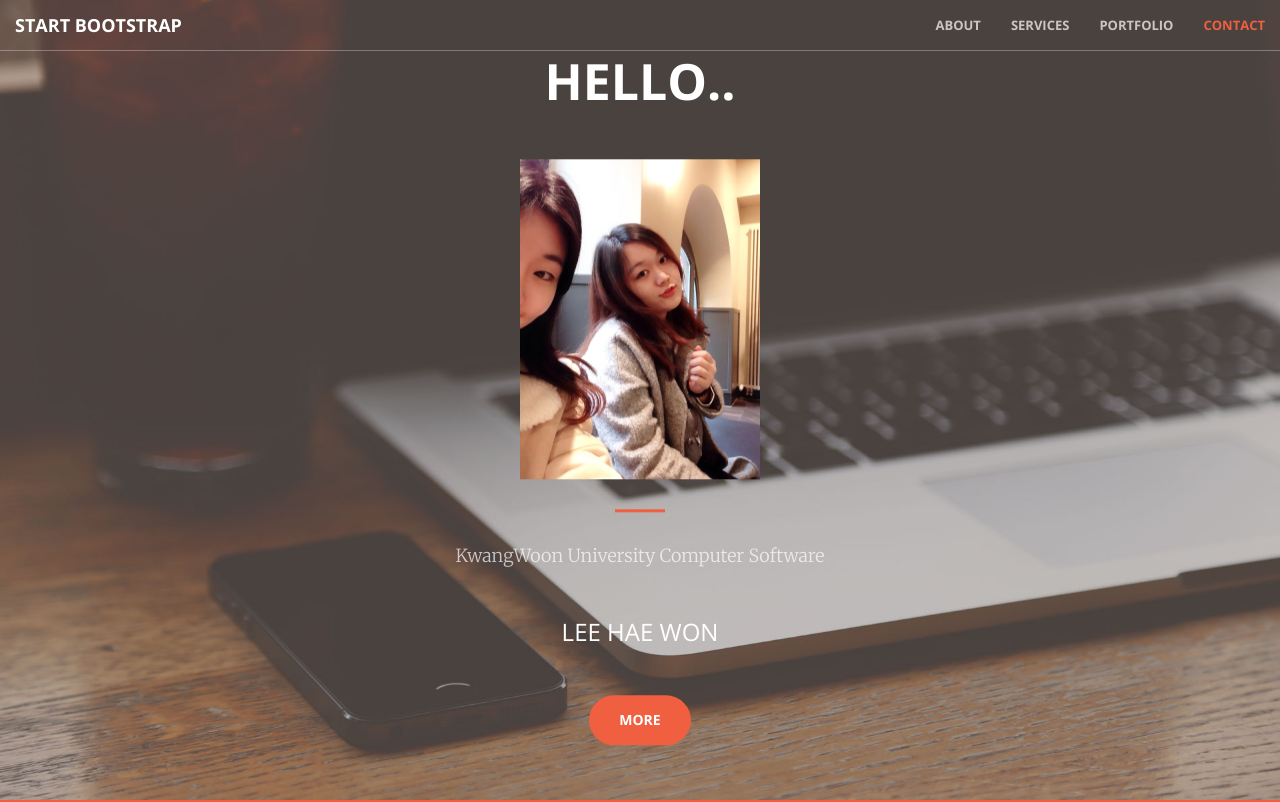
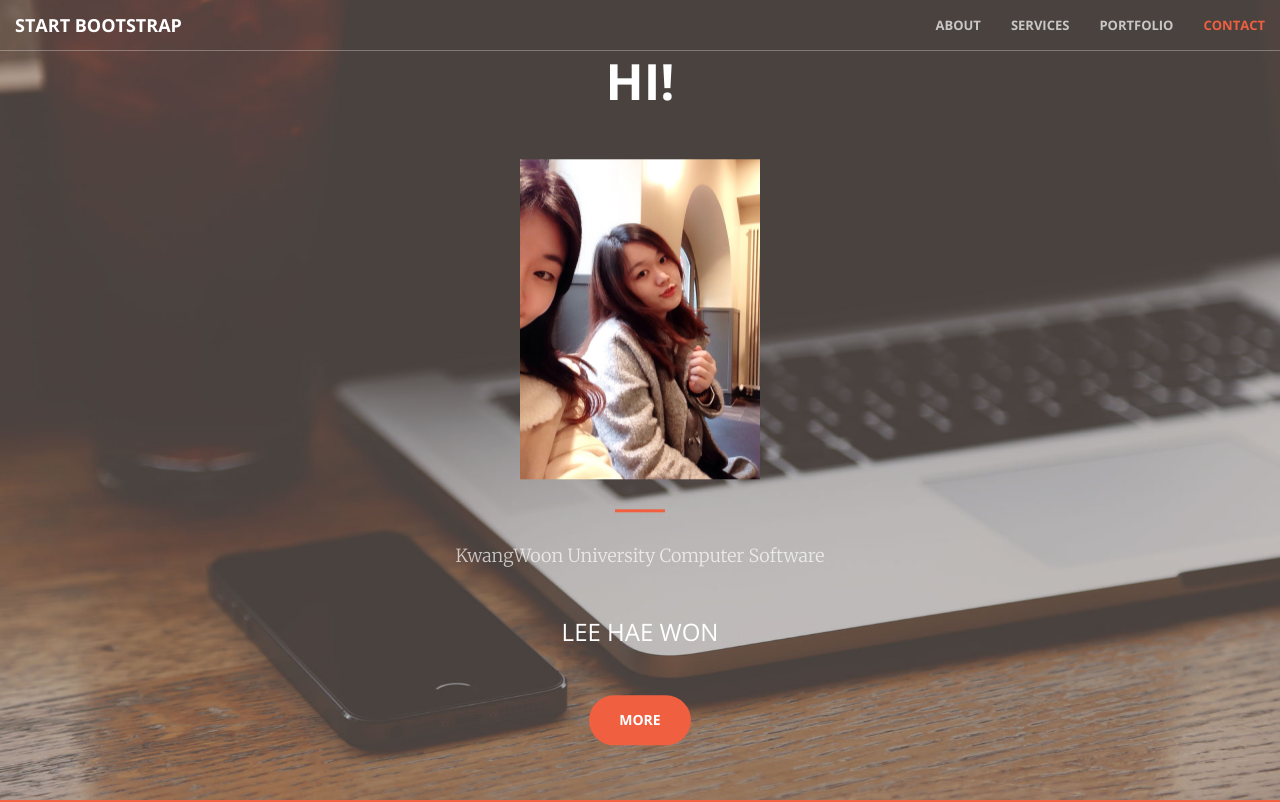
Before and after one commit to Leehaewon/Leehaewon.github.io, a website: page index.html in a window 1280 px wide. Shown: the top 802 px of the page. Drawn offline with nearby package versions, Linux system fonts and the light colour scheme.

Commit message:
third commit

```diff
--- a/index.html
+++ b/index.html
@@ -71,7 +71,7 @@
     <header>
         <div class="header-content">
             <div class="header-content-inner">
-                <h1 id="homeHeading">Hello..</h1>
+                <h1 id="homeHeading">Hi!</h1>
                 <p></p>
                 <img src="img/me.jpg" width=240 height=320/>
                 <hr>
```
